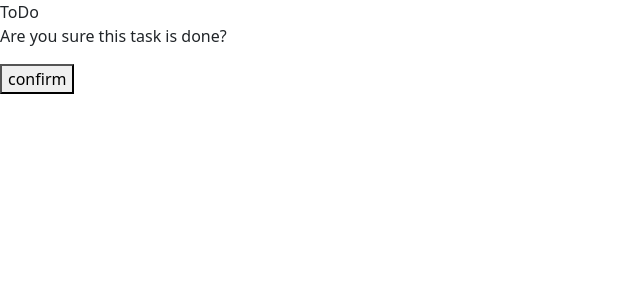
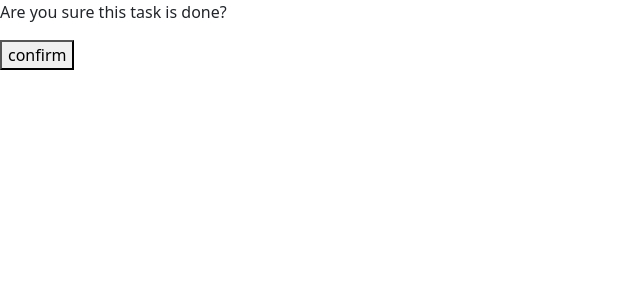
Before and after one commit to Devikakpramod/TODOPRO, a Django app: page /delete/1/ in a window 1280 px wide. Shown: the top 300 px of the page, without its empty margins (0-640 px from the left). Run offline with Django 3.2, Linux system fonts and the light colour scheme; data comes from the database, SQL or seed files in the repository.

Commit message:
Update base.html

```diff
--- a/todoproject/templates/base.html
+++ b/todoproject/templates/base.html
@@ -1,7 +1,7 @@
 {% load static %}
 <!DOCTYPE html>
 <html lang="en">
-<head <h1>ToDo</h1>
+<head>
     <meta charset="UTF-8">
     <title>Title</title>
     <link rel="stylesheet" href="https://cdn.jsdelivr.net/npm/bootstrap@5.2.3/dist/css/bootstrap.min.css" integrity="sha384-rbsA2VBKQhggwzxH7pPCaAqO46MgnOM80zW1RWuH61DGLwZJEdK2Kadq2F9CUG65" crossorigin="anonymous">
```
